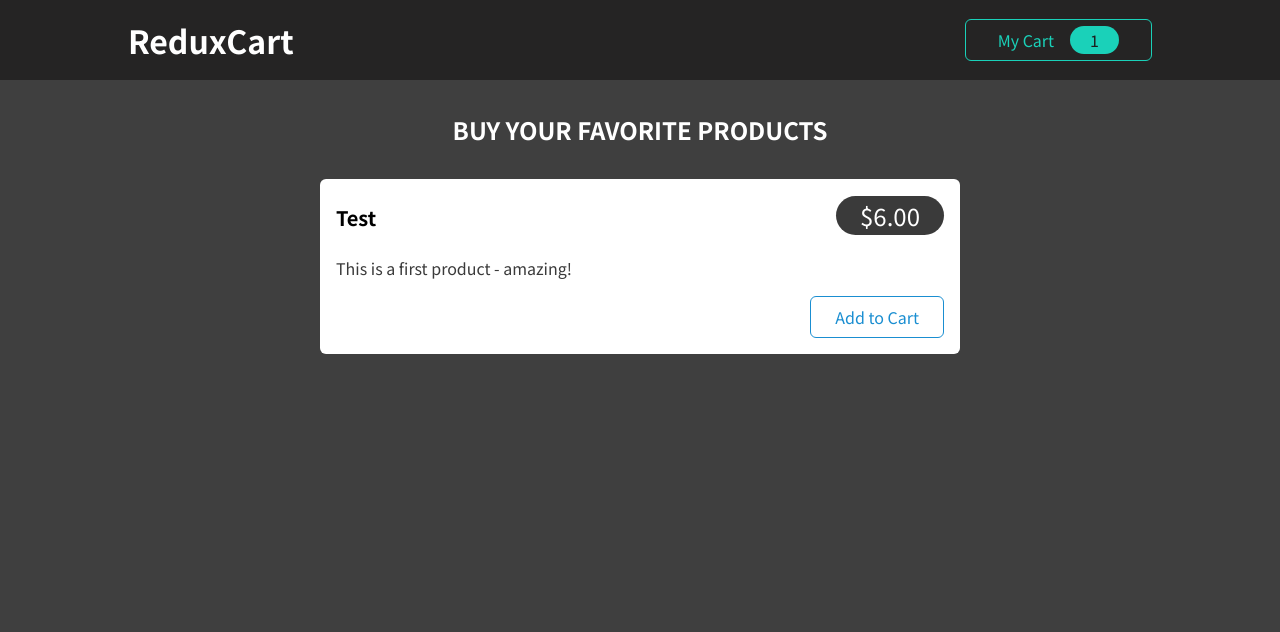
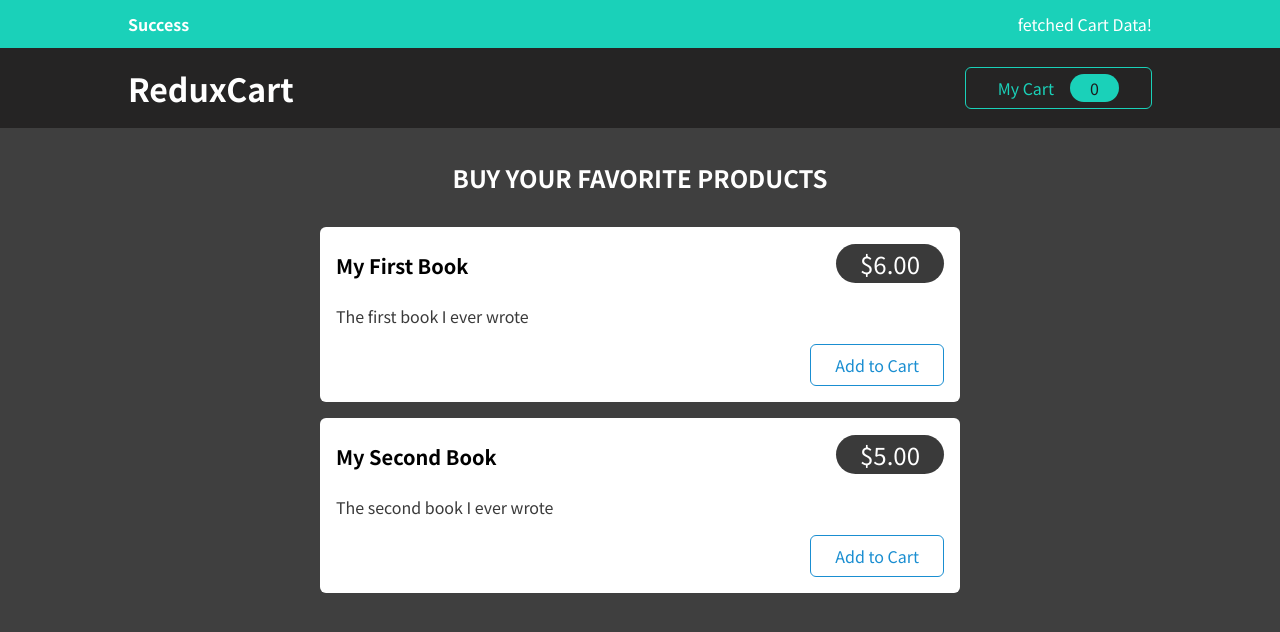
Before and after one commit to prathameshpatil5181/React_Course_project, a React (Create React App) app: page / in a window 1280 px wide. Shown: the top 632 px of the page. Built offline with nearby package versions, Linux system fonts and the light colour scheme; no server answers.

Commit message:
completed whole component

```diff
--- a/src/App.js
+++ b/src/App.js
@@ -1,14 +1,47 @@
-import { useSelector } from 'react-redux';
-import Cart from './components/Cart/Cart';
-import Layout from './components/Layout/Layout';
-import Products from './components/Shop/Products';
+import { useSelector } from "react-redux";
+import Cart from "./components/Cart/Cart";
+import Layout from "./components/Layout/Layout";
+import Products from "./components/Shop/Products";
+import { Fragment, useEffect } from "react";
+import { useDispatch } from "react-redux";
+import Notification from "./components/UI/Notification";
+import { sendCartData,fetchCartData } from "./store/cart-action";
+let isInitial = true;
 function App() {
-  const cartIsVisible = useSelector(state=>state.ui.cartIsVisible);
+  const cartIsVisible = useSelector((state) => state.ui.cartIsVisible);
+  const notification = useSelector((state) => state.ui.notification);
+  const cart = useSelector((state) => state.cart);
+  const dispatch = useDispatch();
+
+useEffect(()=>{
+dispatch(fetchCartData());
+},[dispatch])
+
+  useEffect(() => {
+    if (isInitial) {
+      isInitial = false;
+      return;
+    }
+    if(cart.changed){
+      dispatch(sendCartData(cart));
+    }
+
+  }, [cart, dispatch]);
+
   return (
-    <Layout>
-      {cartIsVisible&&<Cart />}
-      <Products />
-    </Layout>
+    <Fragment>
+      {notification && (
+        <Notification
+          status={notification.status}
+          title={notification.title}
+          message={notification.message}
+        />
+      )}
+      <Layout>
+        {cartIsVisible && <Cart />}
+        <Products />
+      </Layout>
+    </Fragment>
   );
 }
 
--- a/src/components/Cart/Cart.js
+++ b/src/components/Cart/Cart.js
@@ -1,15 +1,17 @@
 import Card from '../UI/Card';
 import classes from './Cart.module.css';
 import CartItem from './CartItem';
-
+import { useSelector } from 'react-redux';
 const Cart = (props) => {
+  const items = useSelector(state=>state.cart.items)
   return (
     <Card className={classes.cart}>
       <h2>Your Shopping Cart</h2>
       <ul>
-        <CartItem
-          item={{ title: 'Test Item', quantity: 3, total: 18, price: 6 }}
-        />
+       { items.map(item=><CartItem
+          item={{ title: item.title, quantity: item.quantity, total: item.totalPrice, price: item.price, id:item.id }}
+        />)}
+
       </ul>
     </Card>
   );
--- a/src/components/Cart/CartButton.js
+++ b/src/components/Cart/CartButton.js
@@ -1,9 +1,9 @@
 import classes from './CartButton.module.css';
 import { uiActions } from '../../store/ui-slice';
-import { useDispatch } from 'react-redux';
+import { useDispatch, useSelector } from 'react-redux';
 const CartButton = (props) => {
   const dispatch = useDispatch();
-
+  const totalQuantity = useSelector(state=>state.cart.totalQuantity)
   const toggleCartHandler =()=>{
     dispatch(uiActions.toggle());
   }
@@ -11,7 +11,7 @@ const CartButton = (props) => {
   return (
     <button className={classes.button} onClick={toggleCartHandler}>
       <span>My Cart</span>
-      <span className={classes.badge}>1</span>
+      <span className={classes.badge}>{totalQuantity}</span>
     </button>
   );
 };
--- a/src/components/Cart/CartItem.js
+++ b/src/components/Cart/CartItem.js
@@ -1,8 +1,19 @@
 import classes from './CartItem.module.css';
-
+import { useDispatch } from 'react-redux';
+import { cartAction } from '../../store/cart-slice';
 const CartItem = (props) => {
-  const { title, quantity, total, price } = props.item;
-
+  const { title, quantity, total, price,id } = props.item;
+  const dispatch = useDispatch();
+  const addItemHandler = ()=>{
+    dispatch(cartAction.addItem({
+      id,
+      title,
+      price
+      }));
+  }
+  const removeItemHandler = ()=>{
+    dispatch(cartAction.removeItem(id))
+  }
   return (
     <li className={classes.item}>
       <header>
@@ -17,8 +28,8 @@ const CartItem = (props) => {
           x <span>{quantity}</span>
         </div>
         <div className={classes.actions}>
-          <button>-</button>
-          <button>+</button>
+          <button onClick={addItemHandler}>+</button>
+          <button onClick={removeItemHandler}>-</button>
         </div>
       </div>
     </li>
--- a/src/components/Shop/ProductItem.js
+++ b/src/components/Shop/ProductItem.js
@@ -1,9 +1,17 @@
 import Card from '../UI/Card';
 import classes from './ProductItem.module.css';
-
+import { useDispatch } from 'react-redux';
+import { cartAction } from '../../store/cart-slice';
 const ProductItem = (props) => {
-  const { title, price, description } = props;
-
+  const { title, price, description,id } = props;
+  const dispatch = useDispatch();
+  const addItemHandler=()=>{
+    dispatch(cartAction.addItem({
+    id:id,
+    title,
+    price
+    }));
+  }
   return (
     <li className={classes.item}>
       <Card>
@@ -13,7 +21,7 @@ const ProductItem = (props) => {
         </header>
         <p>{description}</p>
         <div className={classes.actions}>
-          <button>Add to Cart</button>
+          <button onClick={addItemHandler}>Add to Cart</button>
         </div>
       </Card>
     </li>
--- a/src/components/Shop/Products.js
+++ b/src/components/Shop/Products.js
@@ -1,16 +1,35 @@
 import ProductItem from './ProductItem';
 import classes from './Products.module.css';
+
+const DUMMY_PRODUCTS = [
+  {
+    id: 'p1',
+    price: 6,
+    title: 'My First Book',
+    description: 'The first book I ever wrote',
+  },
+  {
+    id: 'p2',
+    price: 5,
+    title: 'My Second Book',
+    description: 'The second book I ever wrote',
+  },
+];
 
 const Products = (props) => {
   return (
     <section className={classes.products}>
       <h2>Buy your favorite products</h2>
       <ul>
-        <ProductItem
-          title='Test'
-          price={6}
-          description='This is a first product - amazing!'
-        />
+        {DUMMY_PRODUCTS.map((product) => (
+          <ProductItem
+            key={product.id}
+            id={product.id}
+            title={product.title}
+            price={product.price}
+            description={product.description}
+          />
+        ))}
       </ul>
     </section>
   );
--- /dev/null
+++ b/src/components/UI/Notification.js
@@ -0,0 +1,22 @@
+import classes from './Notification.module.css';
+const Notification = (props) => {
+  let specialClasses = '';
+
+  if (props.status === 'error') {
+    specialClasses = classes.error;
+  }
+  if (props.status === 'success') {
+    specialClasses = classes.success;
+  }
+
+  const cssClasses = `${classes.notification} ${specialClasses}`;
+
+  return (
+    <section className={cssClasses}>
+      <h2>{props.title}</h2>
+      <p>{props.message}</p>
+    </section>
+  );
+};
+
+export default Notification;
--- /dev/null
+++ b/src/components/UI/Notification.module.css
@@ -0,0 +1,24 @@
+.notification {
+  width: 100%;
+  height: 3rem;
+  background-color: #1a8ed1;
+  display: flex;
+  justify-content: space-between;
+  padding: 0.5rem 10%;
+  align-items: center;
+  color: white;
+}
+
+.notification h2,
+.notification p {
+  font-size: 1rem;
+  margin: 0;
+}
+
+.error {
+  background-color: #690000;
+}
+
+.success {
+  background-color: #1ad1b9;
+}
--- /dev/null
+++ b/src/store/cart-action.js
@@ -0,0 +1,118 @@
+import { uiActions } from "./ui-slice";
+import { cartAction } from "./cart-slice";
+
+export const fetchCartData = ()=>{
+    return ( async (dispatch) =>{
+
+            dispatch(
+              uiActions.showNotification({
+                status: "Pending",
+                title: "Fetching",
+                message: "Fetching Cart Data!",
+              })
+            );
+
+
+        const fetchData = async()=>{
+                const Response = await fetch(
+                  "https://redux-store-97a50-default-rtdb.firebaseio.com/cart.json",
+
+                );
+
+                if (!Response.ok) {
+                  dispatch(
+                    uiActions.showNotification({
+                      status: "error",
+                      title: "Error",
+                      message: "Sending Cart Data Failed!",
+                    })
+                  );
+                }
+              const data = Response.json();
+              return data;
+        }
+        try{
+            const cartData = await fetchData();
+            dispatch(cartAction.replaceCart({
+                items:cartData.items || [],
+                totalQuantity : cartData.totalQuantity
+            }));
+        }
+        catch(error){
+            dispatch(
+                uiActions.showNotification({
+                  status: "error",
+                  title: "Error",
+                  message: "fetching Cart Data Failed!",
+                })
+              );
+        }
+
+        dispatch(
+            uiActions.showNotification({
+              status: "success",
+              title: "Success",
+              message: "fetched Cart Data!",
+            })
+          );
+    })
+}
+
+
+
+
+
+export const sendCartData = (cart) => {
+    return async (dispatch) => {
+      dispatch(
+        uiActions.showNotification({
+          status: "Pending",
+          title: "Sending",
+          message: "Sending Cart Data!",
+        })
+      );
+
+      const sendRequest = async () => {
+        const Response = await fetch(
+          "https://redux-store-97a50-default-rtdb.firebaseio.com/cart.json",
+          {
+            method: "PUT",
+            body: JSON.stringify({
+                items:cart.items,
+                totalQuantity:cart.totalQuantity
+            }),
+          }
+        );
+
+        if (!Response.ok) {
+          dispatch(
+            uiActions.showNotification({
+              status: "error",
+              title: "Error",
+              message: "Sending Cart Data Failed!",
+            })
+          );
+        }
+      };
+
+      try {
+        await sendRequest();
+      } catch (error) {
+        dispatch(
+          uiActions.showNotification({
+            status: "error",
+            title: "Error",
+            message: "Sending Cart Data Failed!",
+          })
+        );
+      }
+
+      dispatch(
+        uiActions.showNotification({
+          status: "success",
+          title: "Success!",
+          message: "Sent Successfully",
+        })
+      );
+    };
+  };
--- a/src/store/index.js
+++ b/src/store/index.js
@@ -1,8 +1,10 @@
 import { configureStore } from "@reduxjs/toolkit"
 import uiSlice from "./ui-slice"
+import cartSlice from "./cart-slice";
 const store = configureStore({
     reducer : {
-        ui:uiSlice
+        ui:uiSlice.reducer,
+        cart:cartSlice.reducer
     }
 })
 
--- a/src/store/ui-slice.js
+++ b/src/store/ui-slice.js
@@ -1,15 +1,22 @@
 import { createSlice } from "@reduxjs/toolkit";
 
 const uiSlice = createSlice({
-    name:'ui',
-    initialState:{cartIsVisible:false},
-    reducers:{
-        toggle(state){
-            state.cartIsVisible = !state.cartIsVisible
-        }
-    }
-})
+  name: "ui",
+  initialState: { cartIsVisible: false, notification: null },
+  reducers: {
+    toggle(state) {
+      state.cartIsVisible = !state.cartIsVisible;
+    },
+    showNotification(state, action) {
+      state.notification = {
+        status:action.payload.status,
+        title:action.payload.title,
+        message:action.payload.message
+      }
+    },
+  }
+});
 
 export const uiActions = uiSlice.actions;
 
-export default uiSlice.reducer;
+export default uiSlice;
```
Also changed, not shown: src/store/cart-slice.js (+53 -46 lines), 2 other files (tests, documents, lock files or other folders).
